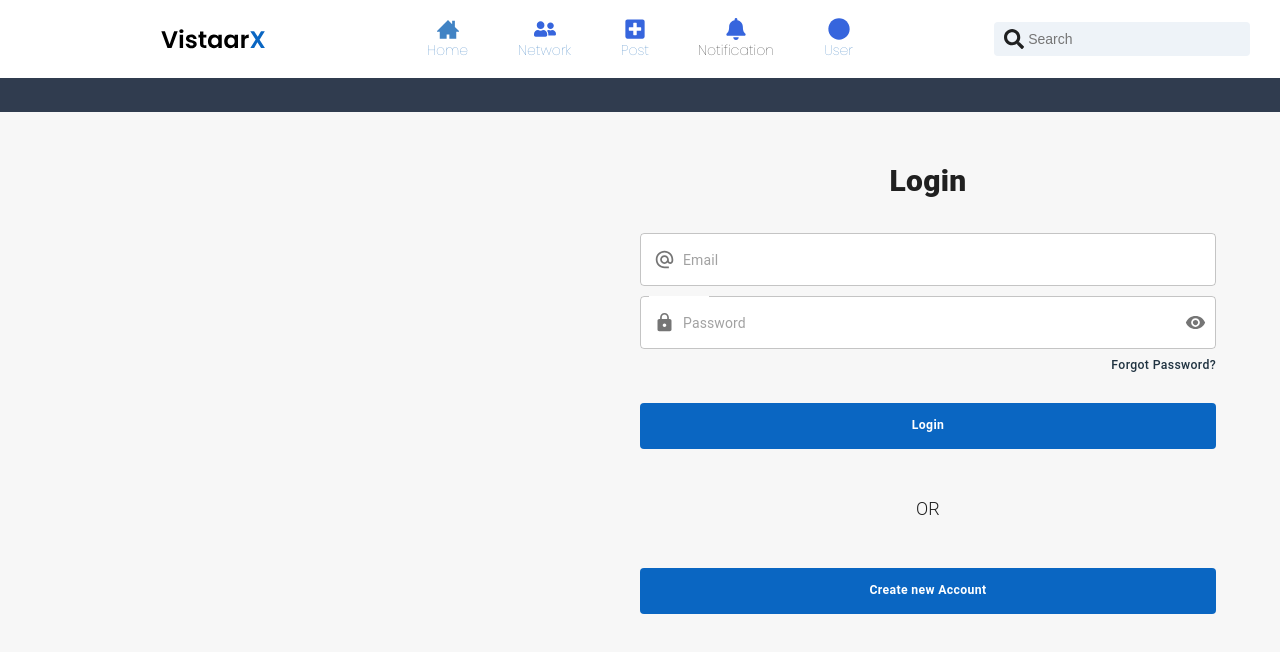
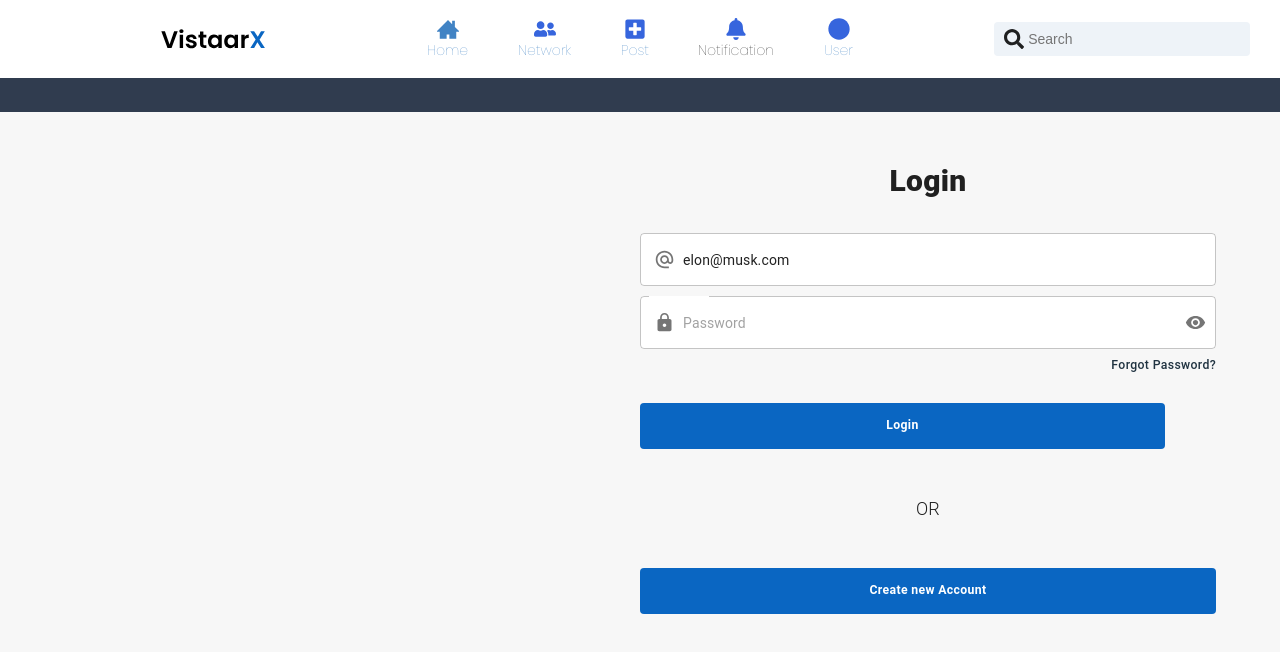
Before and after one commit to VistaarX/VistaarXFrontend, a React (Create React App) app: page /login in a window 1280 px wide. Shown: the top 652 px of the page. Built offline with nearby package versions, Linux system fonts and the light colour scheme.

Commit message:
add/authApi

```diff
--- /dev/null
+++ b/src/Api/auth.js
@@ -0,0 +1,43 @@
+import axios from "axios";
+
+const base = "https://vistaarx-backend.herokuapp.com/api/auth";
+
+const authAxios = axios.create({
+  baseURL: base,
+  headers: {
+    Authorization: `Bearer ${localStorage.getItem("JWT")}`
+  }
+});
+
+const handleSignup = async (values) => {
+    try {
+        const res = await authAxios.post("/signup", values)
+        console.log(res)
+    } catch (err) {
+        console.log(err)
+    }
+}
+
+const handleLogin = async (values) => {
+  try {
+    const res = await authAxios.post("/login", values);
+    console.log(res);
+    const jwt = res.data.data.token;
+    console.log("JWT: " + jwt);
+    localStorage.setItem("JWT", jwt);
+  } catch (err) {
+    console.log(err);
+  }
+};
+
+
+const handleLogout = async () => {
+    try {
+        const res = await authAxios.get("/logout")
+        localStorage.removeItem("JWT")
+        console.log("Logged out")
+    } catch (err) {
+        console.log(err)
+    }
+}
+export {handleSignup, handleLogin, handleLogout };
--- a/src/components/Login/Login.jsx
+++ b/src/components/Login/Login.jsx
@@ -69,19 +69,7 @@ const Login = ({mobileView}) => {
 
             <LoginFields marginLeft='50%' width='45%'/>
 
-            <Button style={{
-                background:"#0A66C2",
-                color:'white',
-                textTransform:'none',
-                width: '45%',
-                height: '46px',
-                alignSelf:'center',
-                fontWeight:'600',
-                marginBottom:'46px',
-                marginLeft: '50%'
-            }}>
-                Login
-            </Button>
+           {/* Removed button from here and added in login fields component */}
 
             <Typography style={{
                 fontWeight: '300',
--- a/src/components/Login/LoginFields.jsx
+++ b/src/components/Login/LoginFields.jsx
@@ -5,10 +5,13 @@ import OutlinedInput from '@mui/material/OutlinedInput';
 import InputAdornment from '@mui/material/InputAdornment';
 import Visibility from '@mui/icons-material/Visibility';
 import VisibilityOff from '@mui/icons-material/VisibilityOff';
+import axios from 'axios';
+import {handleLogin} from '../../Api/auth'
 import { Lock } from '@material-ui/icons';
 import { Button } from '@mui/material';
 const LoginFields = ({ marginLeft, width }) => {
     const [values, setValues] = React.useState({
+        email: 'elon@musk.com',
         password: '',
         showPassword: false,
       });
@@ -28,7 +31,9 @@ const LoginFields = ({ marginLeft, width }) => {
         event.preventDefault();
       };
 
+
     return (
+      <>
         <div>
             <OutlinedInput
             style={{
@@ -37,6 +42,8 @@ const LoginFields = ({ marginLeft, width }) => {
                 marginLeft: marginLeft,
                 boxSizing:'border-box'
             }}
+
+            value = {values.email}
             placeholder="Email"
             startAdornment={
                 <InputAdornment position="start">
@@ -88,7 +95,24 @@ const LoginFields = ({ marginLeft, width }) => {
             }} className='forgotPassword'>
                 Forgot Password?
             </Button>
+
         </div>
+
+        {/* Gave button here to link with login */}
+        <Button onClick={() => handleLogin(values)} style={{
+                background:"#0A66C2",
+                color:'white',
+                textTransform:'none',
+                width: '41%',
+                height: '46px',
+                alignSelf:'center',
+                fontWeight:'600',
+                marginBottom:'46px',
+                marginLeft: '50%',
+            }}>
+                Login
+            </Button>
+        </>
     )
 }
 
--- a/src/components/Signup/Signup.jsx
+++ b/src/components/Signup/Signup.jsx
@@ -3,7 +3,8 @@ import SignupFields from './SignupFields'
 import { Button } from '@mui/material'
 import { Link, Redirect } from 'react-router-dom'
 import JoinExisting from './JoinExisting'
-
+import axios from 'axios'
+import { handleSignup } from '../../Api/auth'
 import '../../stylesheets/Signup.css'
 
 const Signup = () => {
@@ -74,6 +75,9 @@ const Signup = () => {
 
     const onSubmit = event => {
         event.preventDefault()
+        // Signup
+        handleSignup(values)
+
         if(page<5)
           setPage(page+1)
         else if (page===5) {
```
